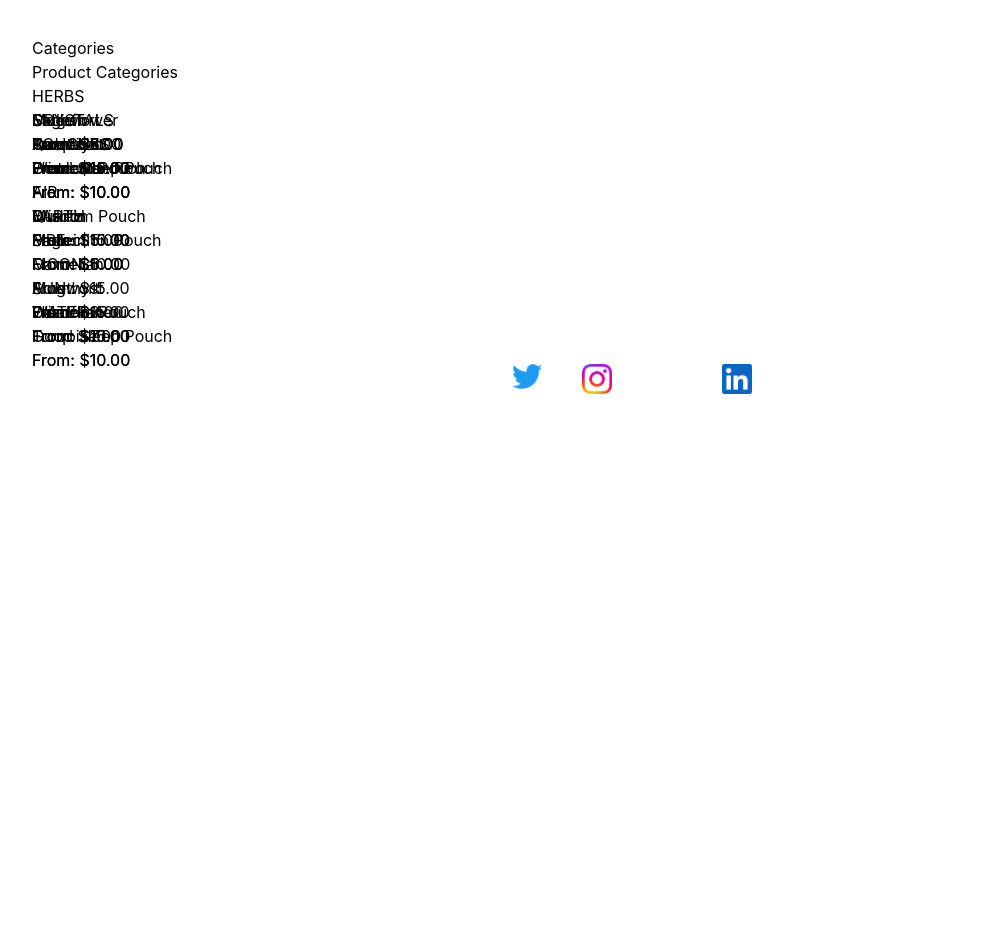
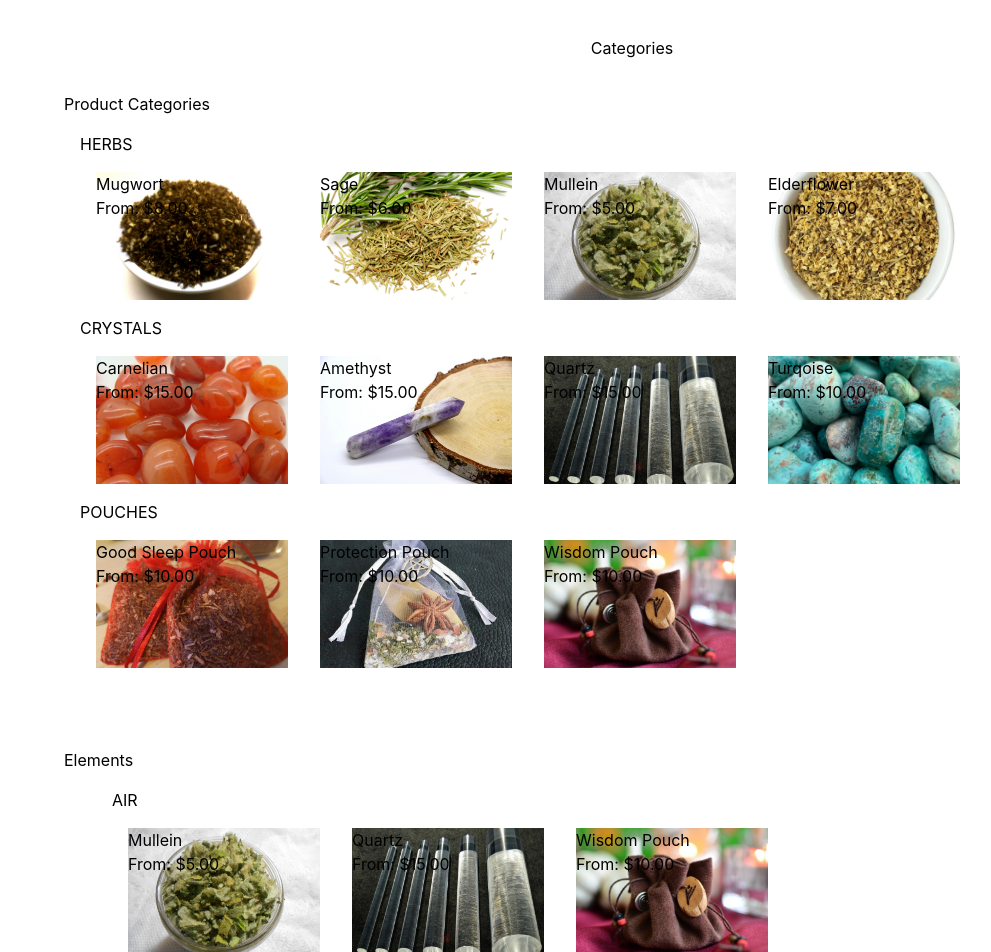
Before and after one commit to LeeGee64/mystic-bazaar-v2, a Next.js app: page /categories in a window 1280 px wide. Shown: the part 120-1072 px from the top of the page, without its empty margins (8-999 px from the left). Before the commit the page ends 800 px from the top, so only its background shows below. Built offline with nearby package versions, Linux system fonts and the light colour scheme; a web font is replaced by a local one.

Commit message:
index and category page styling

```diff
--- a/pages/categories/index.js
+++ b/pages/categories/index.js
@@ -26,16 +26,16 @@ const { data, error } = useSWR(apiUrl, fetcher);
 
   return (
       <Layout>
-        <h1>Categories</h1>
+        <h1 class="w-full text-center my-[2rem]">Categories</h1>
 
-        <h2>Product Categories</h2>
-        <ul>
+        <h2 class="ml-[2rem] mb-[1rem]">Product Categories</h2>
+        <ul class="ml-[3rem] mb-[5rem]">
             {majArray.map((c)=>{return (
-                <li key={c}>
-                    <Link href= {`/categories/${c}`}><h2>{c.toUpperCase()}</h2></Link>
-                    <ul>
+                <li class="my-[1rem]" key={c}>
+                    <Link href= {`/categories/${c}`}><h2 class="mb-[1rem]">{c.toUpperCase()}</h2></Link>
+                    <ul class="flex flex-row h-[8rem] overflow-scroll">
                         {prodArray.map((p)=> {if(p.category.includes(c)){return (
-                            <li key={p.id}>
+                            <li class="relative h-full w-[12rem] mx-[1rem]" key={p.id}>
                                 <Preview productItem={p}/>
                             </li>
                         )}})}
@@ -44,14 +44,14 @@ const { data, error } = useSWR(apiUrl, fetcher);
             )})}
         </ul>
 
-        <h2>Elements</h2>
-        <ul>
+        <h2 class="ml-[2rem] mb-[1rem]">Elements</h2>
+        <ul class="ml-[5rem]">
             {elArray.map((c)=>{return (
-                <li key={c}>
-                    <Link href= {`/categories/${c}`}><h2>{c.toUpperCase()}</h2></Link>
-                    <ul>
+                <li class="my-[1rem]" key={c}>
+                    <Link href= {`/categories/${c}`}><h2 class="mb-[1rem]">{c.toUpperCase()}</h2></Link>
+                    <ul class="flex flex-row h-[8rem] overflow-scroll">
                         {prodArray.map((p)=> {if(p.category.includes(c)){return (
-                            <li key={p.id}>
+                            <li class="relative h-full w-[12rem] mx-[1rem]" key={p.id}>
                                 <Preview productItem={p}/>
                             </li>
                         )}})}
--- a/pages/index.js
+++ b/pages/index.js
@@ -1,7 +1,6 @@
 import Image from 'next/image'
 import { getLatest } from './api/productOperations';
 import Layout from '/components/layouts/layout'
-import Preview from '/components/products/preview'
 import useSWR from 'swr';
 import Link from 'next/link'
 import LateGallery from '../components/galleries/lateGallery';
@@ -25,26 +24,29 @@ const { data, error } = useSWR(apiUrl, fetcher);
 
   return (
       <Layout>
-        <section id="latest">
-          <h2>Latest</h2>
+        <section class="my-[2rem]" id="latest">
+          <h2 class="mb-[1rem]">Latest</h2>
           <LateGallery lateArray={getLatest(prodArray,5)}/>
         </section>
-        <section  id="category">
-          <Link href='/categories'><h2>Categories</h2></Link>
-          <ul>
+
+        <section class="my-[2rem]" id="category">
+          <Link href='/categories'><h2 class="mb-[1rem] w-full text-center">Categories</h2></Link>
+          <ul class="flex flex-row justify-evenly">
             {catArray.map((p)=> (<li key={p}><Link href= {`/categories/${p}`}>{p.toUpperCase()}</Link></li>))}
           </ul>
         </section>
-        <section id="intro">
-          <Image alt="the bazaar" src="/bazaar.jpeg" placeholder="/product-img-placeholder.svg" width={500} height={500} />
-          <p>A one-stop shop for all of your magical needs!
-            All of our products our ethically sourced and sold fair trade, so you can
-            practice worry-free!</p>
-        </section>
-        <section  id="whatis">
-          <h2>What is this Place?</h2>
-          <p>Short answer: A nexus for magic and wonder.</p>
-          <p>Longer answer: alaffjosiosdiohsdfhiosdfhiofhioasdfio</p>
+
+        <section class="my-[2rem]" id="whatis">
+          <h2 class="mb-[1rem] w-full text-center">What is this Place?</h2>
+          <div class="flex flex-row">
+            <Image alt="the bazaar" src="/bazaar.jpeg" placeholder="/product-img-placeholder.svg" width={500} height={500} />
+            <div class="px-[2rem] flex flex-col">
+              <p class="mt-[2rem]"><span class="font-bold">Short answer:</span> A nexus for magic and wonder.</p>
+              <p class="mt-[2rem]"><span class="font-bold">Long answer:</span> A one-stop shop for all of your magical needs!
+                All of our products our ethically sourced and sold fair trade, so you can
+                practice worry-free!</p>
+            </div>
+          </div>
         </section>
       </Layout>
   )
```
